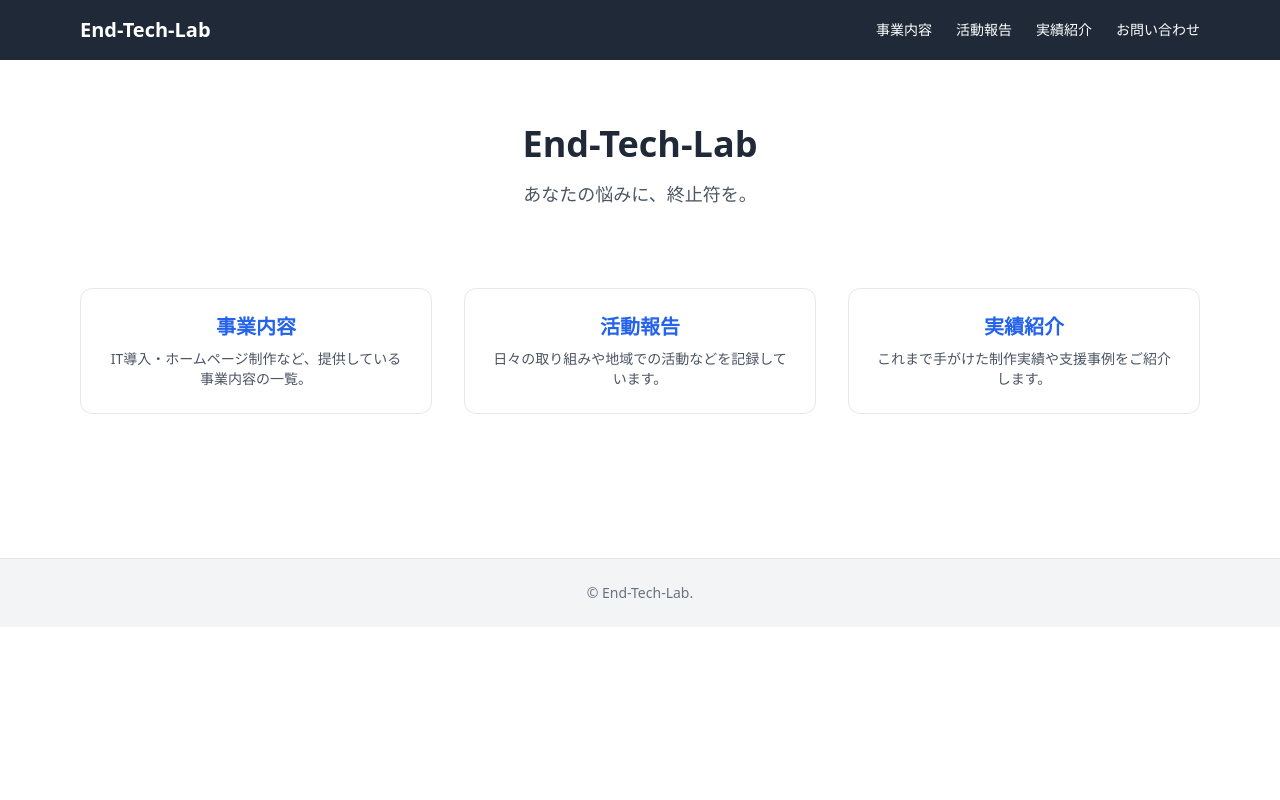
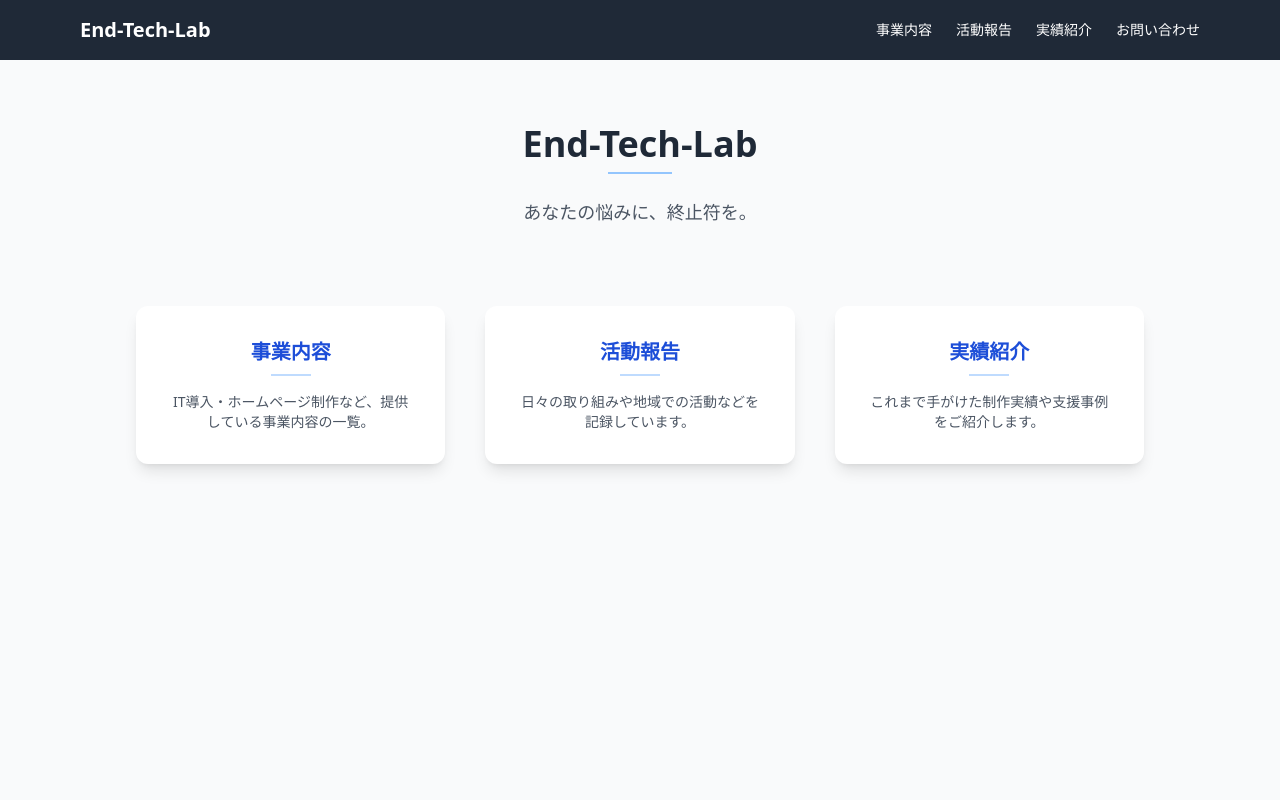
Before and after one commit to endtechlab/end-tech-lab, a Next.js app: page / in a window 1280 px wide. Shown: the top 800 px of the page. Built offline with nearby package versions, Linux system fonts and the light colour scheme.

Commit message:
全体的にデザインを整備

```diff
--- a/pages/activities/index.tsx
+++ b/pages/activities/index.tsx
@@ -10,31 +10,34 @@ type Props = {
 
 const ActivitiesPage: NextPage<Props> = ({ activities }) => {
   return (
-    <main className="max-w-4xl mx-auto px-4 py-12">
-      <h1 className="text-3xl font-bold text-gray-800 mb-10">活動報告</h1>
-
-      <ul className="space-y-10">
+    <main className="min-h-screen bg-gray-50 py-12">
+      <div className="max-w-4xl mx-auto">
+        <h1 className="text-3xl font-bold text-gray-800 mb-2">活動報告</h1>
+        <div className="border-b-2 border-blue-300 w-16 mb-10"></div>
+        <div className="grid gap-8 md:grid-cols-2">
           {activities.map((activity) => (
-          <li key={activity.id} className="border-b pb-6">
+            <div key={activity.id} className="bg-white shadow-lg rounded-xl p-6 hover:shadow-xl transition flex flex-col">
               <Link href={`/activities/${activity.slug}`}>
-              <h2 className="text-xl font-semibold text-blue-600 hover:underline cursor-pointer">
+                <h2 className="text-xl font-semibold text-blue-700 hover:underline cursor-pointer mb-2">
                   {activity.title}
                 </h2>
               </Link>
-
               {activity.publishedAt && (
-              <p className="text-sm text-gray-500 mt-1">
-                {new Date(activity.publishedAt).toLocaleDateString("ja-JP")}
+                <p className="text-gray-600 text-sm mb-2">
+                  <span className="font-semibold">公開日:</span> {new Date(activity.publishedAt).toLocaleDateString("ja-JP")}
                 </p>
               )}
-
               <div
-              className="text-sm text-gray-700 mt-3 line-clamp-3"
+                className="text-sm text-gray-700 mb-4 line-clamp-3"
                 dangerouslySetInnerHTML={{ __html: activity.content }}
               />
-          </li>
+              <Link href={`/activities/${activity.slug}`}>
+                <a className="mt-auto inline-block text-blue-700 hover:underline font-medium">詳細を見る →</a>
+              </Link>
+            </div>
           ))}
-      </ul>
+        </div>
+      </div>
     </main>
   );
 };
--- a/pages/index.tsx
+++ b/pages/index.tsx
@@ -3,44 +3,38 @@ import Link from "next/link";
 
 export default function Home() {
   return (
-    <main className="max-w-6xl mx-auto px-4 py-16">
-      {/* Hero */}
+    <main className="min-h-screen bg-gray-50 py-16">
       <section className="text-center mb-20">
-        <h1 className="text-4xl font-bold text-gray-800 mb-4">End-Tech-Lab</h1>
+        <h1 className="text-4xl font-bold text-gray-800 mb-2">End-Tech-Lab</h1>
+        <div className="border-b-2 border-blue-300 w-16 mx-auto mb-6"></div>
         <p className="text-lg text-gray-600">
           あなたの悩みに、終止符を。
         </p>
       </section>
 
-      {/* 導線3つ */}
-      <section className="grid gap-8 md:grid-cols-3">
+      <section className="max-w-5xl mx-auto grid gap-10 md:grid-cols-3 px-2">
         <Link href="/services">
-          <div className="p-6 border rounded-xl hover:shadow-md transition cursor-pointer text-center">
-            <h2 className="text-xl font-semibold text-blue-600 mb-2">
-              事業内容
-            </h2>
+          <div className="bg-white shadow-lg rounded-xl p-8 hover:shadow-xl transition cursor-pointer text-center">
+            <h2 className="text-xl font-semibold text-blue-700 mb-2">事業内容</h2>
+            <div className="border-b-2 border-blue-200 w-10 mx-auto mb-4"></div>
             <p className="text-sm text-gray-600">
               IT導入・ホームページ制作など、提供している事業内容の一覧。
             </p>
           </div>
         </Link>
-
         <Link href="/activities">
-          <div className="p-6 border rounded-xl hover:shadow-md transition cursor-pointer text-center">
-            <h2 className="text-xl font-semibold text-blue-600 mb-2">
-              活動報告
-            </h2>
+          <div className="bg-white shadow-lg rounded-xl p-8 hover:shadow-xl transition cursor-pointer text-center">
+            <h2 className="text-xl font-semibold text-blue-700 mb-2">活動報告</h2>
+            <div className="border-b-2 border-blue-200 w-10 mx-auto mb-4"></div>
             <p className="text-sm text-gray-600">
               日々の取り組みや地域での活動などを記録しています。
             </p>
           </div>
         </Link>
-
         <Link href="/works">
-          <div className="p-6 border rounded-xl hover:shadow-md transition cursor-pointer text-center">
-            <h2 className="text-xl font-semibold text-blue-600 mb-2">
-              実績紹介
-            </h2>
+          <div className="bg-white shadow-lg rounded-xl p-8 hover:shadow-xl transition cursor-pointer text-center">
+            <h2 className="text-xl font-semibold text-blue-700 mb-2">実績紹介</h2>
+            <div className="border-b-2 border-blue-200 w-10 mx-auto mb-4"></div>
             <p className="text-sm text-gray-600">
               これまで手がけた制作実績や支援事例をご紹介します。
             </p>
--- a/pages/services/index.tsx
+++ b/pages/services/index.tsx
@@ -10,39 +10,39 @@ type Props = {
 
 const ServicesPage: NextPage<Props> = ({ services }) => {
   return (
-    <main className="max-w-6xl mx-auto px-4 py-12">
-      <h1 className="text-3xl font-bold text-gray-800 mb-10">
-        提供サービス一覧
-      </h1>
-
+    <main className="min-h-screen bg-gray-50 py-12">
+      <div className="max-w-5xl mx-auto">
+        <h1 className="text-3xl font-bold text-gray-800 mb-2">提供サービス一覧</h1>
+        <div className="border-b-2 border-blue-300 w-16 mb-10"></div>
         <div className="grid gap-8 md:grid-cols-2 lg:grid-cols-3">
           {services.map((service) => (
             <div
               key={service.id}
-            className="border rounded-xl shadow hover:shadow-lg transition p-6 bg-white"
+              className="bg-white shadow-lg rounded-xl p-6 hover:shadow-xl transition flex flex-col"
             >
               <Link href={`/services/${service.slug}`}>
-              <h2 className="text-xl font-semibold text-blue-600 hover:underline cursor-pointer">
+                <h2 className="text-xl font-semibold text-blue-700 hover:underline cursor-pointer mb-2">
                   {service.title}
                 </h2>
               </Link>
-
               {service.image && (
                 <img
                   src={service.image.url}
                   alt={service.title}
-                className="w-full h-48 object-cover mt-4 rounded"
+                  className="w-full h-40 object-cover rounded shadow-md mb-4"
                 />
               )}
-
-            <p className="text-sm text-gray-600 mt-2">料金: {service.price}</p>
-
+              <p className="text-gray-600 text-sm mb-2">料金: {service.price}</p>
               <div
-              className="text-sm text-gray-700 mt-4 line-clamp-3"
+                className="text-sm text-gray-700 mb-4 line-clamp-3"
                 dangerouslySetInnerHTML={{ __html: service.description }}
               />
+              <Link href={`/services/${service.slug}`}>
+                <a className="mt-auto inline-block text-blue-700 hover:underline font-medium">詳細を見る →</a>
+              </Link>
             </div>
           ))}
+        </div>
       </div>
     </main>
   );
--- a/pages/works/index.tsx
+++ b/pages/works/index.tsx
@@ -10,46 +10,48 @@ type Props = {
 
 const WorksPage: NextPage<Props> = ({ works }) => {
   return (
-    <main className="max-w-6xl mx-auto px-4 py-12">
-      <h1 className="text-3xl font-bold text-gray-800 mb-10">実績紹介</h1>
-
+    <main className="min-h-screen bg-gray-50 py-12">
+      <div className="max-w-5xl mx-auto">
+        <h1 className="text-3xl font-bold text-gray-800 mb-2">実績紹介</h1>
+        <div className="border-b-2 border-blue-300 w-16 mb-10"></div>
         <div className="grid gap-8 md:grid-cols-2 lg:grid-cols-3">
           {works.map((work) => (
             <div
               key={work.id}
-            className="border rounded-xl shadow hover:shadow-lg transition p-6 bg-white"
+              className="bg-white shadow-lg rounded-xl p-6 hover:shadow-xl transition flex flex-col"
             >
               <Link href={`/works/${work.slug}`}>
-              <h2 className="text-xl font-semibold text-blue-600 hover:underline cursor-pointer">
+                <h2 className="text-xl font-semibold text-blue-700 hover:underline cursor-pointer mb-2">
                   {work.title}
                 </h2>
               </Link>
-
               {work.image && (
                 <img
                   src={work.image.url}
                   alt={work.title}
-                className="w-full h-48 object-cover mt-4 rounded"
+                  className="w-full h-40 object-cover rounded shadow-md mb-4"
                 />
               )}
-
               <div
-              className="text-sm text-gray-700 mt-4 line-clamp-3"
+                className="text-sm text-gray-700 mb-4 line-clamp-3"
                 dangerouslySetInnerHTML={{ __html: work.description }}
               />
-
               {work.url && (
                 <a
                   href={work.url}
                   target="_blank"
                   rel="noopener noreferrer"
-                className="inline-block mt-4 text-sm text-blue-600 hover:underline"
+                  className="inline-block text-blue-700 hover:underline font-medium mb-2"
                 >
                   サイトを見る →
                 </a>
               )}
+              <Link href={`/works/${work.slug}`}>
+                <a className="mt-auto inline-block text-blue-700 hover:underline font-medium">詳細を見る →</a>
+              </Link>
             </div>
           ))}
+        </div>
       </div>
     </main>
   );
```
Lines whose indentation alone changed are shown as unchanged.
